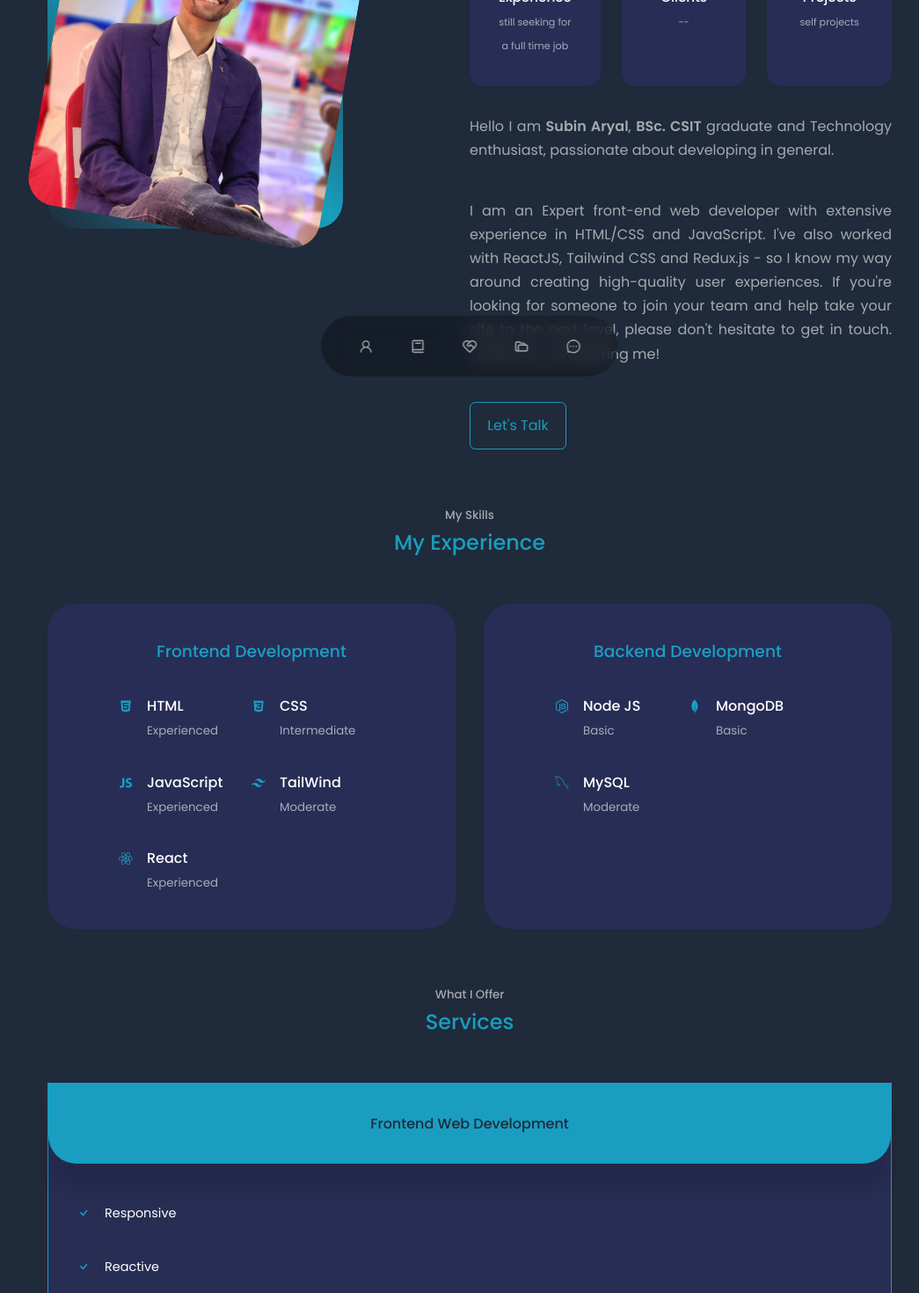
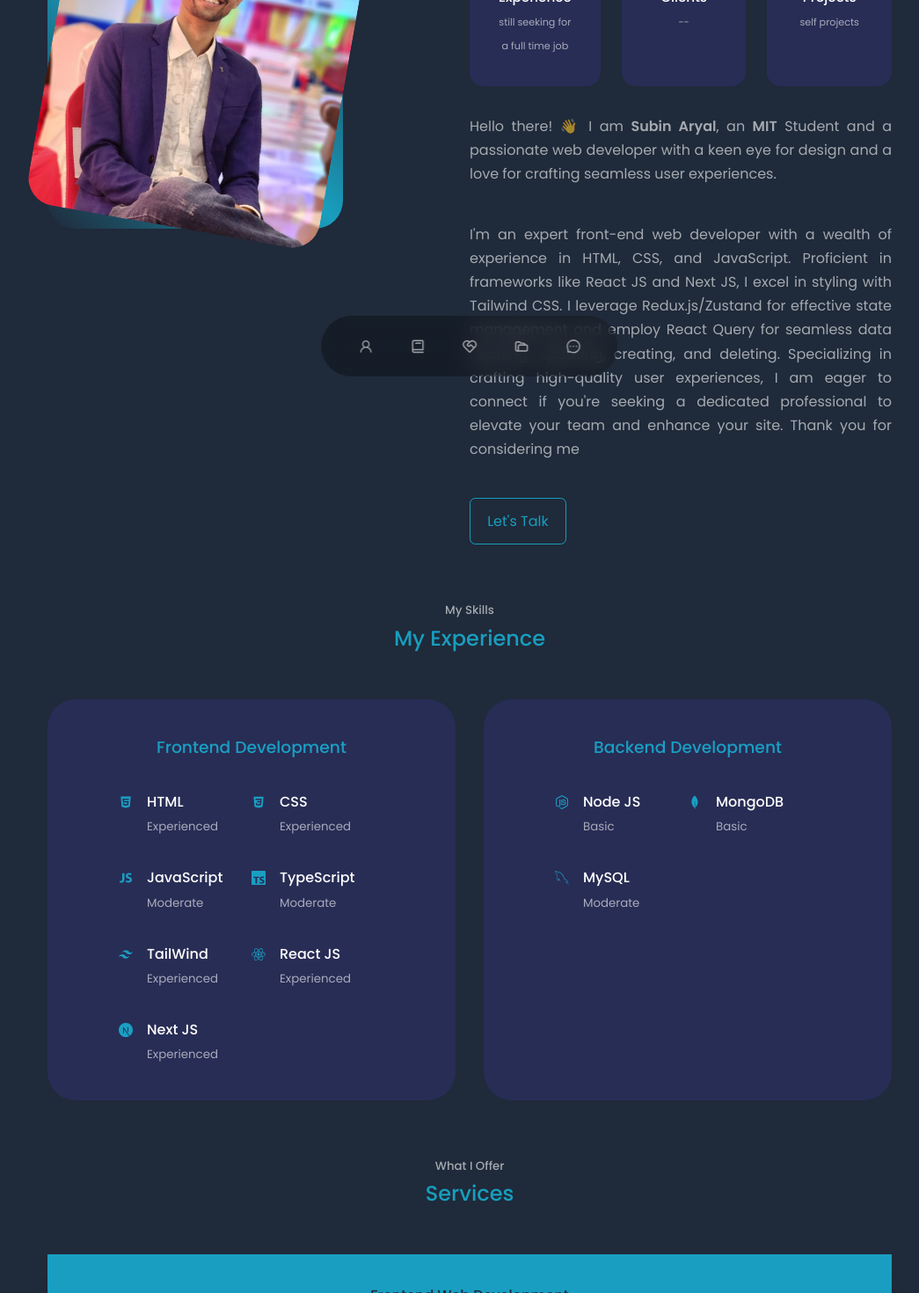
Before and after one commit to AryalSubin/subin-portfolio-react, a React (Create React App) app: page / in a window 1280 px wide. Shown: the part 340-1810 px from the top of the page at 88% size, without its empty margins (106-1151 px from the left). Built offline with nearby package versions, Linux system fonts and the light colour scheme.

Commit message:
design/content adjustments

```diff
--- a/src/components/about/About.jsx
+++ b/src/components/about/About.jsx
@@ -6,8 +6,6 @@ import { FiUsers } from "react-icons/fi";
 import { VscFolderLibrary } from "react-icons/vsc";
 import Typical from "react-typical";
 import CTA from "../header/CTA";
-
-
 
 const about = () => {
   return (
@@ -29,7 +27,6 @@ const about = () => {
           ]}
         />
       </h2>
-
 
       <div className="container about__container">
         <div className="about__me">
@@ -54,12 +51,19 @@ const about = () => {
             </article>
           </div>
           <p>
-            Hello I am <b>Subin Aryal</b>, <b>BSc. CSIT</b> graduate and
-            Technology enthusiast, passionate about developing in general.
+            Hello there! 👋 I am <b>Subin Aryal</b>, an <b>MIT</b> Student and a
+            passionate web developer with a keen eye for design and a love for
+            crafting seamless user experiences.
           </p>
           <p>
-          I am an Expert front-end web developer with extensive experience in HTML/CSS and JavaScript. I've also worked with ReactJS, Tailwind CSS and Redux.js - so I know my way around creating high-quality user experiences.
-            If you're looking for someone to join your team and help take your site to the next level, please don't hesitate to get in touch. Thanks for considering me!
+            I'm an expert front-end web developer with a wealth of experience in
+            HTML, CSS, and JavaScript. Proficient in frameworks like React JS
+            and Next JS, I excel in styling with Tailwind CSS. I leverage
+            Redux.js/Zustand for effective state management and employ React
+            Query for seamless data fetching, updating, creating, and deleting.
+            Specializing in crafting high-quality user experiences, I am eager
+            to connect if you're seeking a dedicated professional to elevate
+            your team and enhance your site. Thank you for considering me
           </p>
           <a href="#contact" className="btn btn-primary">
             Let's Talk
--- a/src/components/experience/Experience.jsx
+++ b/src/components/experience/Experience.jsx
@@ -8,6 +8,8 @@ import { FaReact } from "react-icons/fa";
 import { FaNodeJs } from "react-icons/fa";
 import { SiMongodb } from "react-icons/si";
 import { GrMysql } from "react-icons/gr";
+import { SiNextdotjs } from "react-icons/si";
+import { SiTypescript } from "react-icons/si";
 
 const Experience = () => {
   return (
@@ -30,27 +32,41 @@ const Experience = () => {
               <DiCss3 className="experience__details-icon" />
               <div>
                 <h4>CSS</h4>
-                <small className="text-light">Intermediate</small>
+                <small className="text-light">Experienced</small>
               </div>
             </article>
             <article className="experience__details">
               <IoLogoJavascript className="experience__details-icon" />
               <div>
                 <h4>JavaScript</h4>
-                <small className="text-light">Experienced</small>
+                <small className="text-light">Moderate</small>
+              </div>
+            </article>
+            <article className="experience__details">
+              <SiTypescript className="experience__details-icon" />
+              <div>
+                <h4>TypeScript</h4>
+                <small className="text-light">Moderate</small>
               </div>
             </article>
             <article className="experience__details">
               <SiTailwindcss className="experience__details-icon" />
               <div>
                 <h4>TailWind</h4>
-                <small className="text-light">Moderate</small>
+                <small className="text-light">Experienced</small>
               </div>
             </article>
             <article className="experience__details">
               <FaReact className="experience__details-icon" />
               <div>
-                <h4>React</h4>
+                <h4>React JS</h4>
+                <small className="text-light">Experienced</small>
+              </div>
+            </article>
+            <article className="experience__details">
+              <SiNextdotjs className="experience__details-icon" />
+              <div>
+                <h4>Next JS</h4>
                 <small className="text-light">Experienced</small>
               </div>
             </article>
--- a/src/components/portfolio/Portfolio.jsx
+++ b/src/components/portfolio/Portfolio.jsx
@@ -58,7 +58,6 @@ const Portfolio = () => {
       github: "https://github.com/AryalSubin/AirTravel",
       demo: "https://travelair.netlify.app/",
     },
-
   ];
 
   return (
--- a/src/components/portfolio/portfolio.css
+++ b/src/components/portfolio/portfolio.css
@@ -17,7 +17,7 @@
 .portfolio__item:hover {
   background: #31316c;
   box-shadow: rgba(0, 0, 0, 0.2) 0px 60px 40px -7px;
-  transform: scaleY(1.02);
+  transform: scale(1.03);
   transform-origin: bottom;
 
 
--- a/src/index.css
+++ b/src/index.css
@@ -14,6 +14,7 @@
 #2b6777
 #303179,#31316cbe;
 #303179be; default
+#189EBE
  */
 :root {
   --color-bg: #1f2a3a;
```
Lines whose indentation alone changed are shown as unchanged.
